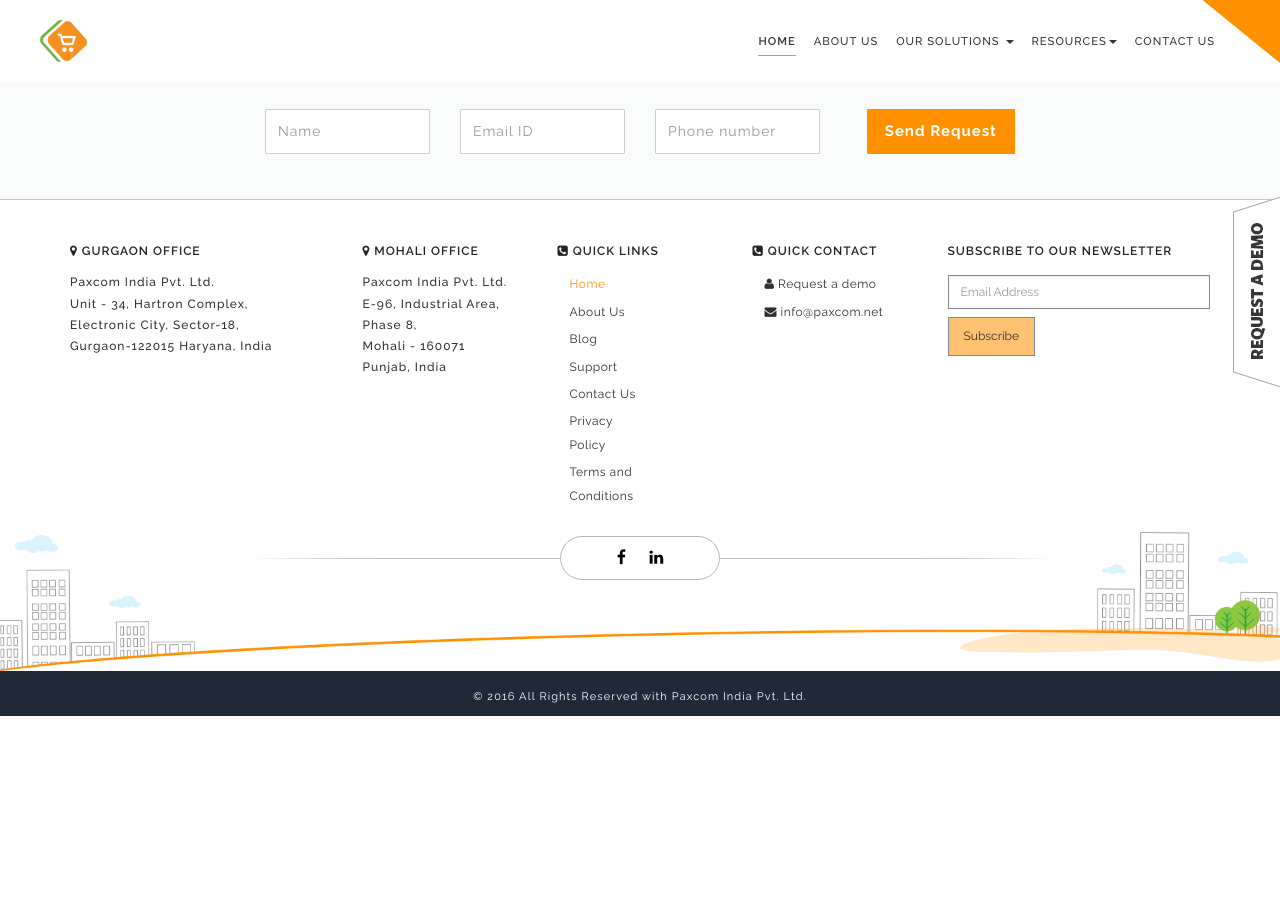
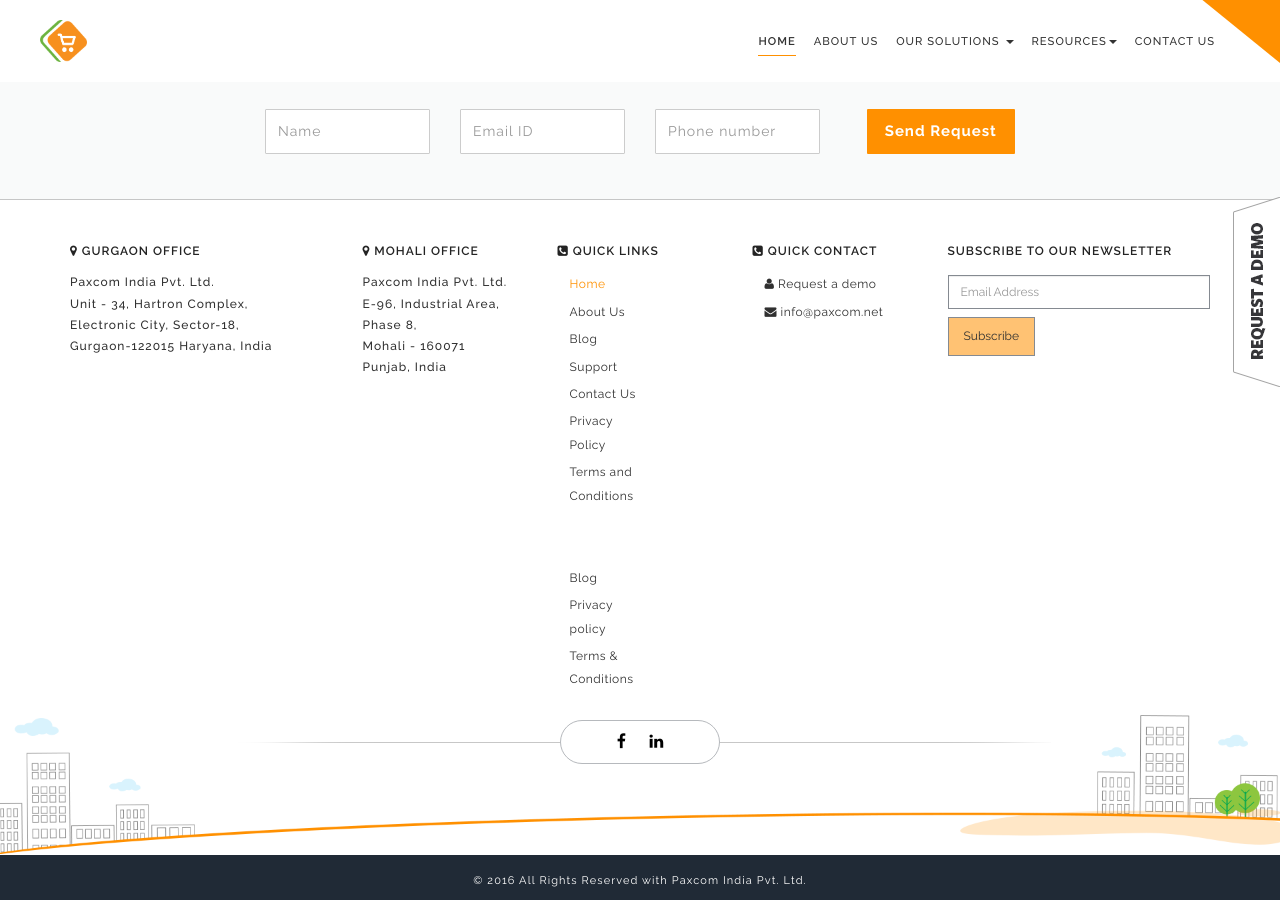
Before and after one commit to paxcom/paxcom.github.io, a Jekyll site: the page built from index.md, in a window 1280 px wide and 900 px high, scrolled down 1585 px. Built offline with Jekyll 4.4.1, drawn with Linux system fonts in a browser that asks for light colours; comment, search, counter and statistics services are not loaded; before the commit the page ends 2301 px from its top, so only the background shows below that.

Commit message:
footer edit

```diff
--- a/_includes/footer.html
+++ b/_includes/footer.html
@@ -11,6 +11,7 @@
   <div class="container ">
     <div class="row">
       <div class="footer-add-link">
+
         <div class="footer-add col-md-3 col-sm-4 col-xs-12">
           <div class="footer-heading"><i class="fa  fa-map-marker"></i> Gurgaon office</div>
           <p>Paxcom India Pvt. Ltd. <br>
@@ -19,6 +20,7 @@
             Gurgaon-122015 Haryana, India </p>
           <!--<a href="#" class="btn-location">Locate us on Google map</a>-->
         </div>
+
         <div class="footer-add col-md-2 col-sm-4 col-xs-12">
           <div class="footer-heading"><i class="fa  fa-map-marker"></i> Mohali office</div>
           <p>Paxcom India Pvt. Ltd. <br>
@@ -28,6 +30,7 @@
           </p>
           <!-- <a href="#" class="btn-location">Locate us on Google map</a>-->
         </div>
+
         <div class="footer-add col-md-2 col-sm-3 col-xs-12">
           <div class="footer-heading"><i class="fa fa-phone-square"></i> QUICK links</div>
           <ul class="footer-links quick-links">
@@ -41,15 +44,16 @@
             <li><a href="{{site.baseurl}}/privacy_policy.html" {% if page.url == '/privacy_policy.html'  %} class='active' {% endif %}>Privacy Policy</a></li>
             <li><a href="{{site.baseurl}}/terms_conditions.html" {% if page.url == '/terms_conditions.html'  %} class='active' {% endif %}>Terms and Conditions </a></li>
           </ul>
-          <!--<ul class="footer-links quick-links">
+           <ul class="footer-links quick-links">
                     	<li class="hidden-sm"><a href="#">&nbsp;</a></li>
                         <li class="hidden-sm"><a href="#">&nbsp;</a></li>
                     	<li><a href="#">Blog</a></li>
                         <li><a href="#">Privacy policy</a></li>
                         <li><a href="#">Terms &amp; Conditions</a></li>
 
-                    </ul>-->
+                    </ul>
         </div>
+
         <div class="footer-add col-md-2 col-sm-4 col-xs-12">
           <div class="footer-heading"><i class="fa fa-phone-square"></i> QUICK CONTACT</div>
           <ul class="footer-links">
@@ -57,6 +61,7 @@
             <li><a href="mailto:info@paxcom.net"><i class="fa fa-envelope "></i> info@paxcom.net</a></li>
           </ul>
         </div>
+
         <div class="footer-add col-md-3 col-sm-5 col-xs-12 newsletterForm">
           <div class="footer-heading">Subscribe to our Newsletter</div>
           <div id="mc_embed_signup">
@@ -79,6 +84,8 @@
             </form>
           </div>
         </div>
+
+
       </div>
       <div class="clearfix"></div>
       <div class="footer-social-link">
```
